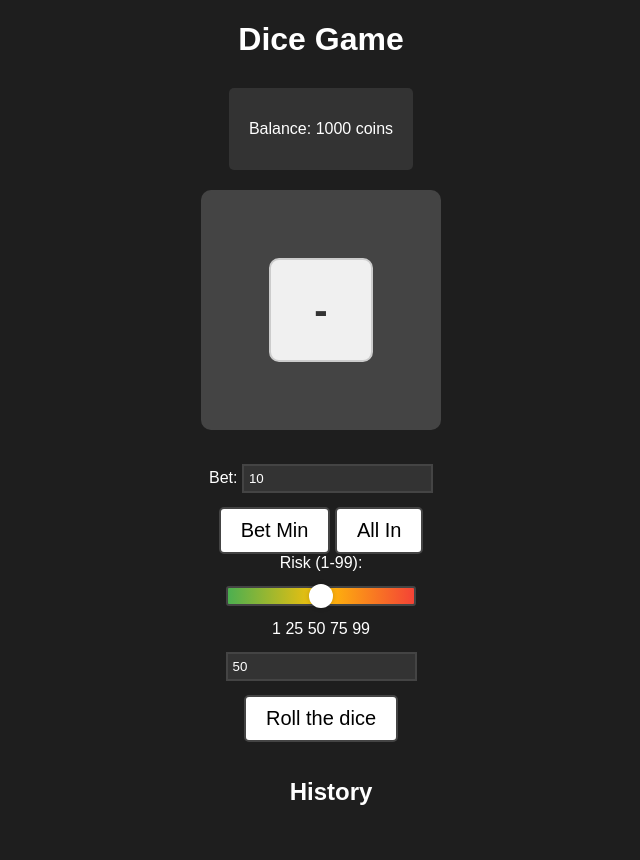
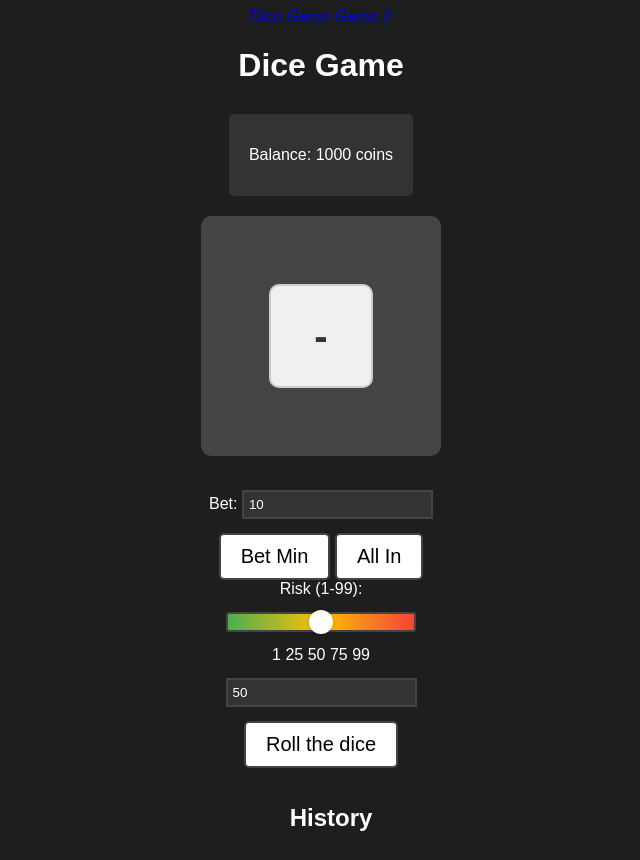
Before and after one commit to ID14000/Dice-Game, a plain HTML site: page index.html in a window 1280 px wide. Shown: the whole page, without its empty margins (319-959 px from the left). Before the commit the page ends 834 px from the top, so only its background shows below. Drawn offline with Linux system fonts and the light colour scheme.

Commit message:
Update index.html

```diff
--- a/index.html
+++ b/index.html
@@ -7,6 +7,11 @@
     <title>Dice Game</title>
 </head>
 <body>
+    <div class="nav">
+        <a href="index.html">Dice Game</a>
+        <a href="game2.html">Game 2</a>
+    </div>
+
     <h1>Dice Game</h1>
     <div class="balance-box" id="balance-box">
         <p>Balance: <span id="balance">1000</span> coins</p>
```
